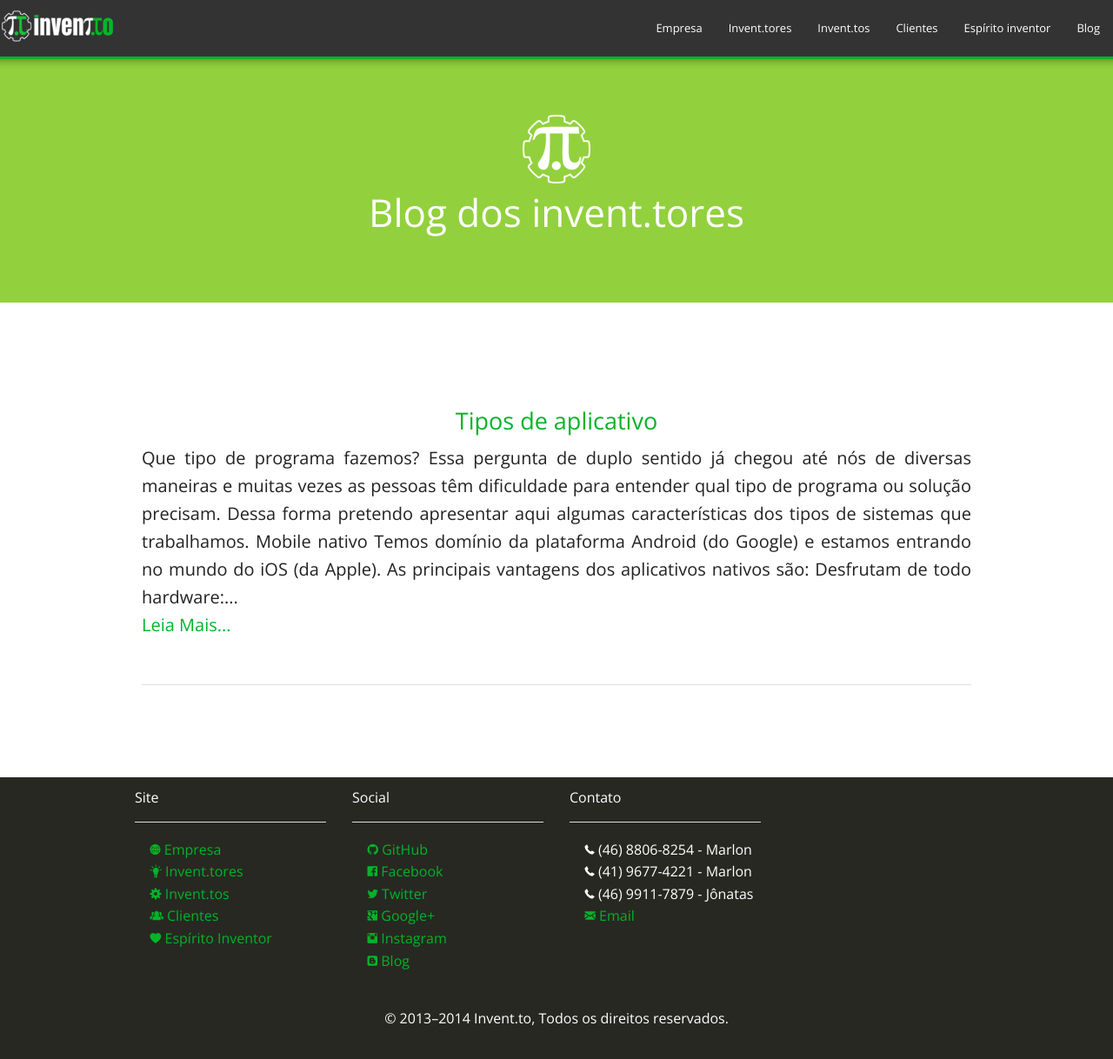
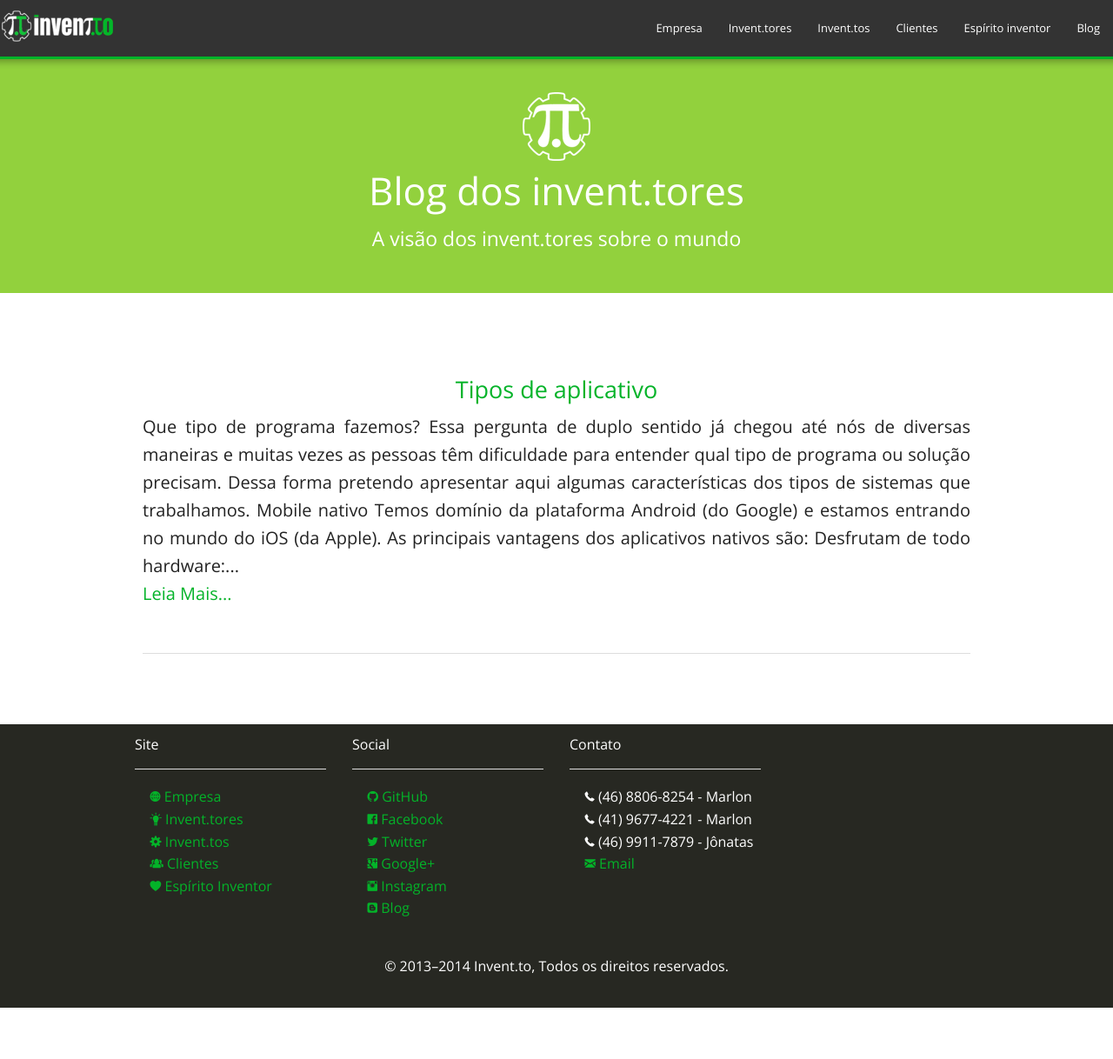
Before and after one commit to inventto/inventto_site, a Jekyll site: the page built from blog.html, in a window 1280 px wide and 1219 px high. Shown: the whole window at 87% size. Built offline with Jekyll 4.4.1, drawn with Linux system fonts in a browser that asks for light colours; comment, search, counter and statistics services are not loaded.

Commit message:
Finalizado blog #10 0.5h

```diff
--- a/blog.html
+++ b/blog.html
@@ -3,7 +3,10 @@
 ---
 <div class="bgverde">
 	<img src="/img/white.png"/>
-  	<h1> Blog dos invent.tores</h1></div>
+	<h1> Blog dos invent.tores</h1>
+	<h4>A visão dos invent.tores sobre o mundo</h4>
+</div>
+
 <div class="bgbranco">
 	<ul class="posts">
 		{% for post in site.posts limit 4 %}
--- a/css/application.css
+++ b/css/application.css
@@ -113,7 +113,7 @@
 	width: 100%;
 }
 .bgbranco, .bgverde,.bgverdenew{
-	padding: 5%;
+	padding: 3%;
 	text-align: center;
 	width: 100%;
 }
--- a/love.html
+++ b/love.html
@@ -3,6 +3,7 @@
 ---
 <div class="bgverde">
 	<h1>Espírito Inventor</h1>
+	<h3>Depoimentos sobre o trabalho da invent.to</h3>
 
 </div>
 <div class="bgbranco">
```
Lines whose indentation alone changed are shown as unchanged.
